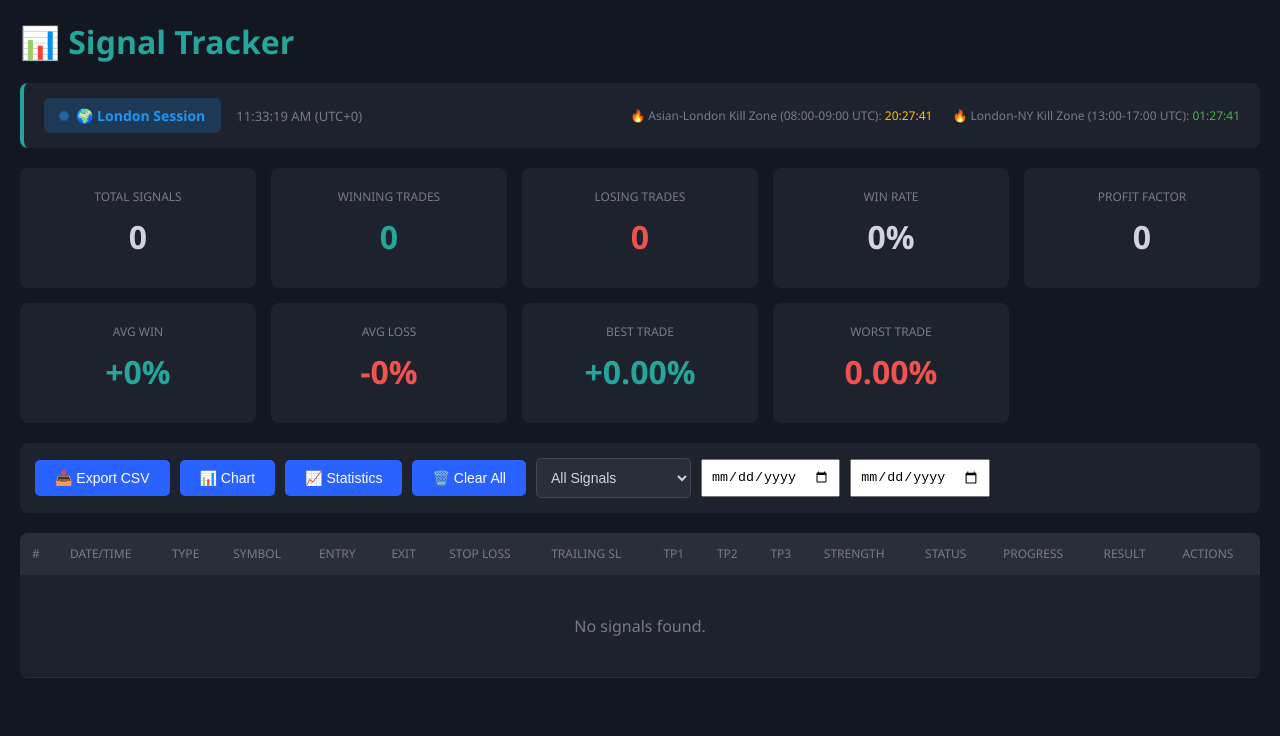
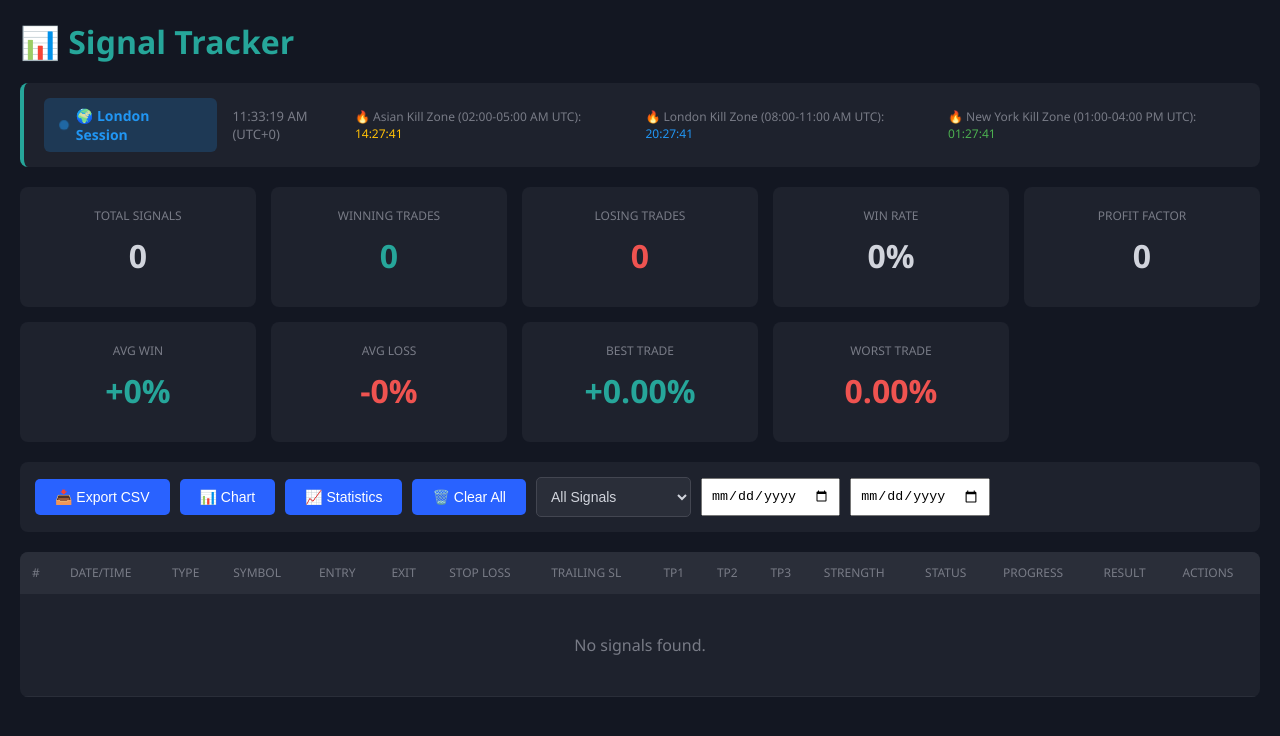
Before and after one commit to hritthikroy/TRADEBOT, a plain HTML site: page signal-tracker.html in a window 1280 px wide. Drawn offline with Linux system fonts and the light colour scheme.

Commit message:
Add 3 kill zones with 12-hour format: Asian (2-5 AM), London (8-11 AM), NY (1-4 PM)

```diff
--- a/signal-tracker.html
+++ b/signal-tracker.html
@@ -419,10 +419,13 @@
             </div>
             <div class="session-details">
                 <div class="session-detail">
-                    <span>🔥 Asian-London Kill Zone (08:00-09:00 UTC): <span id="asianLondonKZ">--:--:--</span></span>
+                    <span>🔥 Asian Kill Zone (02:00-05:00 AM UTC): <span id="asianKZ">--:--:--</span></span>
                 </div>
                 <div class="session-detail">
-                    <span>🔥 London-NY Kill Zone (13:00-17:00 UTC): <span id="londonNYKZ">--:--:--</span></span>
+                    <span>🔥 London Kill Zone (08:00-11:00 AM UTC): <span id="londonKZ">--:--:--</span></span>
+                </div>
+                <div class="session-detail">
+                    <span>🔥 New York Kill Zone (01:00-04:00 PM UTC): <span id="nyKZ">--:--:--</span></span>
                 </div>
             </div>
         </div>
@@ -621,28 +624,40 @@
             const now = new Date();
             const utcHour = now.getUTCHours();
 
-            // Asian-London Kill Zone (08:00-09:00 UTC)
-            const asianLondonEl = document.getElementById('asianLondonKZ');
-            if (utcHour === 8) {
-                asianLondonEl.textContent = '🟢 ACTIVE NOW!';
-                asianLondonEl.style.color = '#ff6b6b';
-                asianLondonEl.style.fontWeight = 'bold';
+            // Asian Kill Zone (02:00-05:00 AM UTC)
+            const asianKZEl = document.getElementById('asianKZ');
+            if (utcHour >= 2 && utcHour < 5) {
+                asianKZEl.textContent = '🟢 ACTIVE NOW!';
+                asianKZEl.style.color = '#ff6b6b';
+                asianKZEl.style.fontWeight = 'bold';
             } else {
-                asianLondonEl.textContent = getNextSessionTime(8);
-                asianLondonEl.style.color = '#ffc107';
-                asianLondonEl.style.fontWeight = 'normal';
+                asianKZEl.textContent = getNextSessionTime(2);
+                asianKZEl.style.color = '#ffc107';
+                asianKZEl.style.fontWeight = 'normal';
             }
 
-            // London-NY Kill Zone (13:00-17:00 UTC)
-            const londonNYEl = document.getElementById('londonNYKZ');
-            if (utcHour >= 13 && utcHour < 17) {
-                londonNYEl.textContent = '🟢 ACTIVE NOW!';
-                londonNYEl.style.color = '#ff6b6b';
-                londonNYEl.style.fontWeight = 'bold';
+            // London Kill Zone (08:00-11:00 AM UTC)
+            const londonKZEl = document.getElementById('londonKZ');
+            if (utcHour >= 8 && utcHour < 11) {
+                londonKZEl.textContent = '🟢 ACTIVE NOW!';
+                londonKZEl.style.color = '#ff6b6b';
+                londonKZEl.style.fontWeight = 'bold';
             } else {
-                londonNYEl.textContent = getNextSessionTime(13);
-                londonNYEl.style.color = '#4caf50';
-                londonNYEl.style.fontWeight = 'normal';
+                londonKZEl.textContent = getNextSessionTime(8);
+                londonKZEl.style.color = '#2196f3';
+                londonKZEl.style.fontWeight = 'normal';
+            }
+
+            // New York Kill Zone (13:00-16:00 PM UTC / 1:00-4:00 PM)
+            const nyKZEl = document.getElementById('nyKZ');
+            if (utcHour >= 13 && utcHour < 16) {
+                nyKZEl.textContent = '🟢 ACTIVE NOW!';
+                nyKZEl.style.color = '#ff6b6b';
+                nyKZEl.style.fontWeight = 'bold';
+            } else {
+                nyKZEl.textContent = getNextSessionTime(13);
+                nyKZEl.style.color = '#4caf50';
+                nyKZEl.style.fontWeight = 'normal';
             }
         }
 
```
